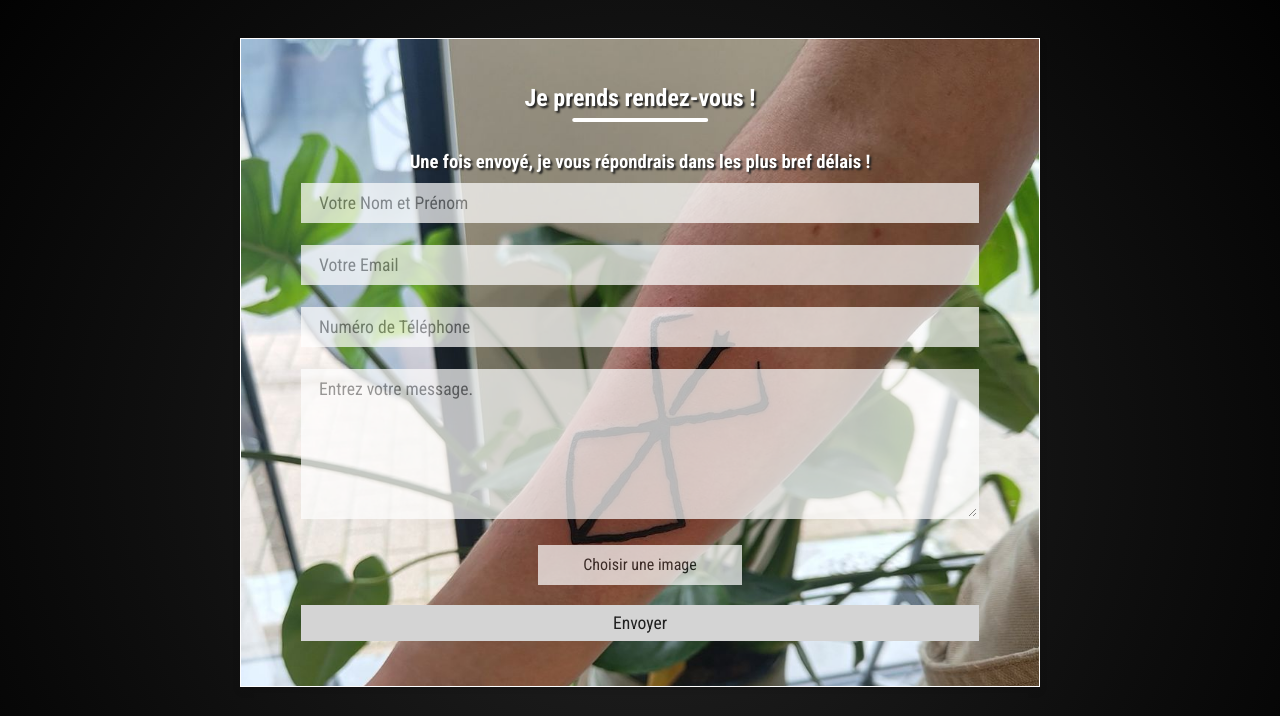
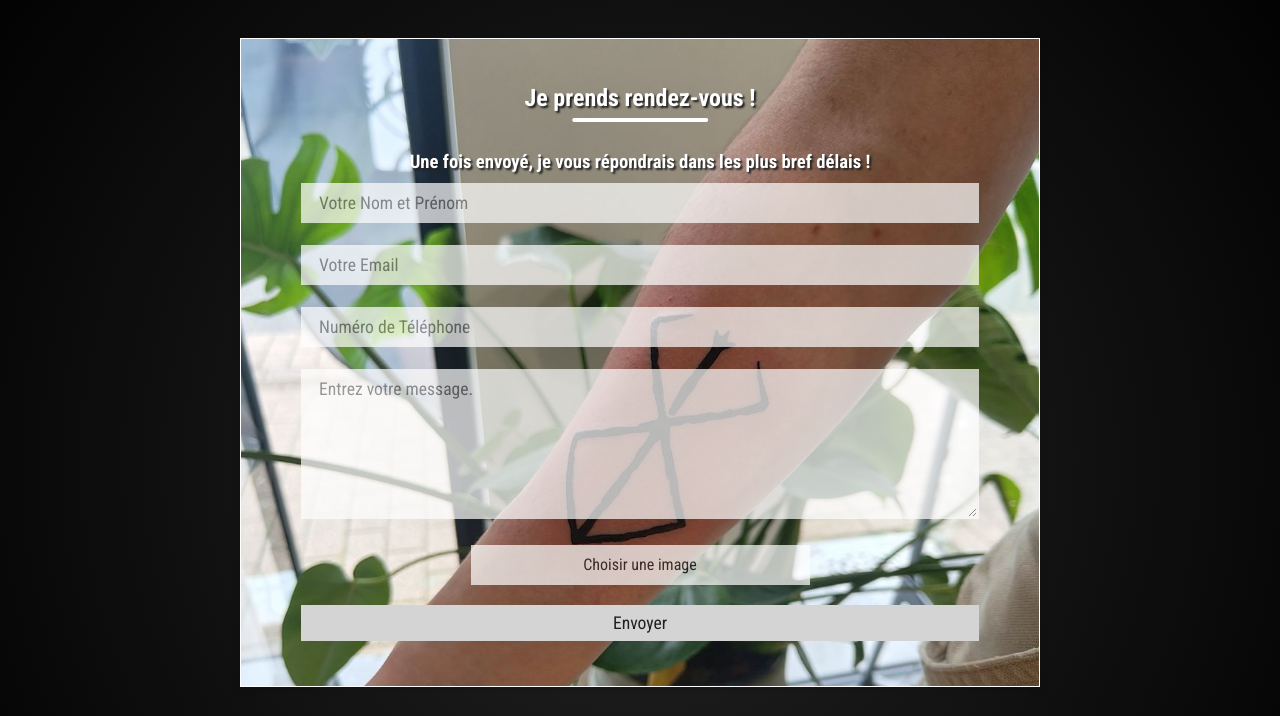
Before and after one commit to JusteKal/Lucifer-Ink2.0, a plain HTML site: page rdv.html in a window 1280 px wide. Shown: the part 84-800 px from the top of the page. Drawn offline with Linux system fonts and the light colour scheme.

Commit message:
désactivation du déplacement horizontal

```diff
--- a/css/rdv.css
+++ b/css/rdv.css
@@ -108,7 +108,7 @@ textarea{
 
 .uploadlabel{
 	display: block;
-	width: 30%;
+	width: 50%;
 	text-align: center;
     padding: 0 16px;
     height: 40px;
--- a/css/style.css
+++ b/css/style.css
@@ -8,6 +8,7 @@
 body{
     background: radial-gradient(circle, rgba(36,36,36,1) 0%, rgba(0,0,0,1) 100%);
     font-family: "Roboto Condensed", sans-serif;
+    overflow-x: hidden;
 }
 
 main{
```
